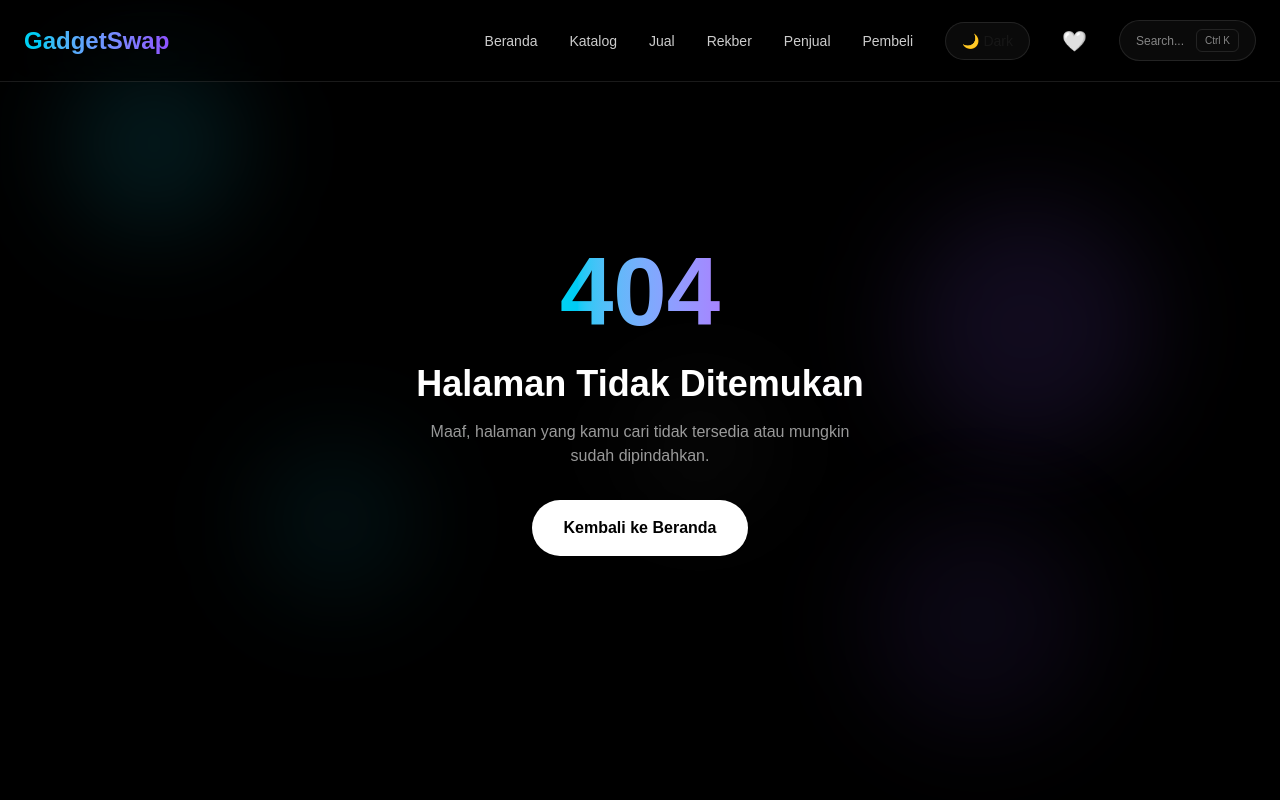
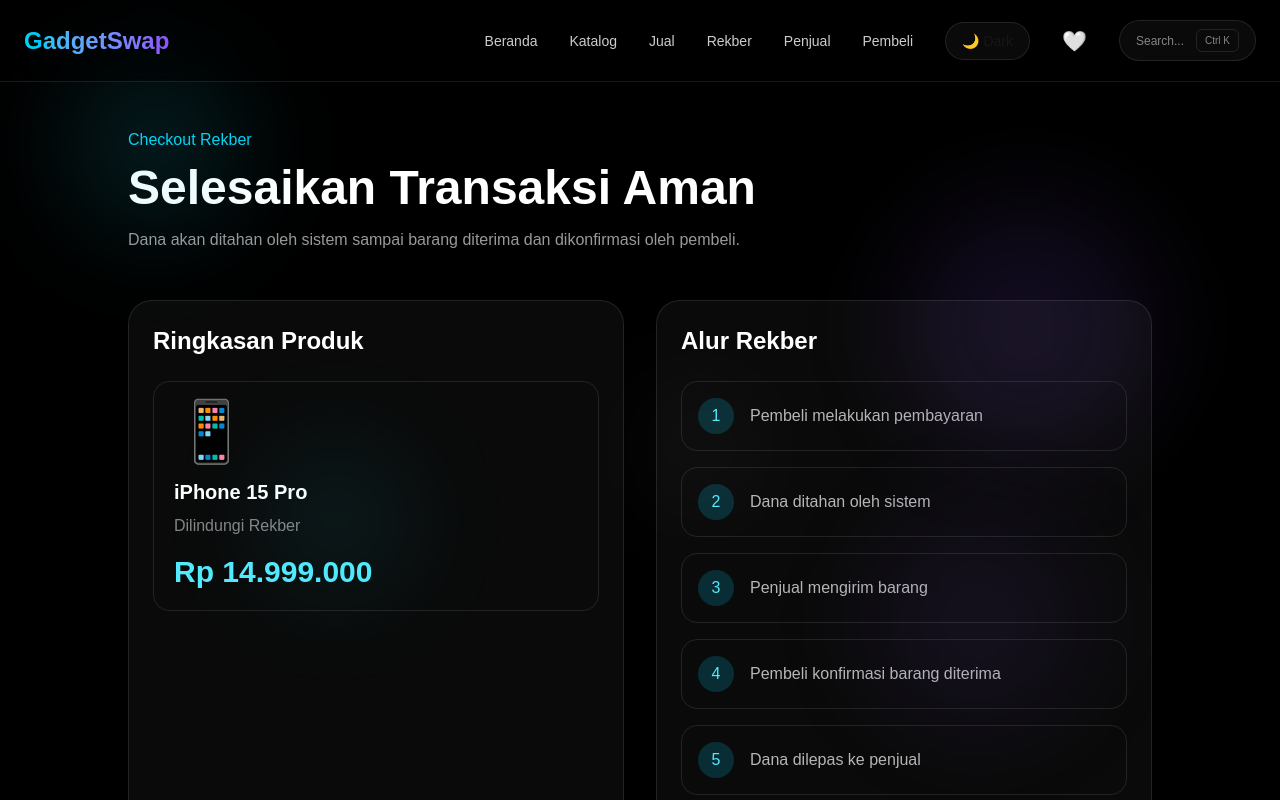
Before and after one commit to Rexlicky/gadgetswap, a Next.js app: page /checkout in a window 1280 px wide. Before the commit this address had no page. Shown: the top 800 px of the page. Built offline with nearby package versions, Linux system fonts and the light colour scheme.

Commit message:
feat: add escrow purchase flow page

```diff
--- /dev/null
+++ b/src/app/checkout/page.js
@@ -0,0 +1,72 @@
+import Link from "next/link";
+
+export const metadata = {
+  title: "Checkout Rekber",
+};
+
+export default function CheckoutPage() {
+  return (
+    <main className="page-transition min-h-screen bg-black px-6 py-32 text-white">
+      <div className="mx-auto max-w-5xl">
+        <p className="text-cyan-400">Checkout Rekber</p>
+
+        <h1 className="mt-3 text-5xl font-bold">Selesaikan Transaksi Aman</h1>
+
+        <p className="mt-4 text-white/60">
+          Dana akan ditahan oleh sistem sampai barang diterima dan dikonfirmasi
+          oleh pembeli.
+        </p>
+
+        <div className="mt-12 grid gap-8 lg:grid-cols-2">
+          <div className="rounded-3xl border border-white/10 bg-white/[0.04] p-6">
+            <h2 className="text-2xl font-bold">Ringkasan Produk</h2>
+
+            <div className="mt-6 rounded-2xl border border-white/10 p-5">
+              <div className="text-6xl">📱</div>
+
+              <h3 className="mt-4 text-xl font-semibold">iPhone 15 Pro</h3>
+
+              <p className="mt-2 text-white/50">Dilindungi Rekber</p>
+
+              <p className="mt-4 text-3xl font-bold text-cyan-300">
+                Rp 14.999.000
+              </p>
+            </div>
+          </div>
+
+          <div className="rounded-3xl border border-white/10 bg-white/[0.04] p-6">
+            <h2 className="text-2xl font-bold">Alur Rekber</h2>
+
+            <div className="mt-6 space-y-4">
+              {[
+                "Pembeli melakukan pembayaran",
+                "Dana ditahan oleh sistem",
+                "Penjual mengirim barang",
+                "Pembeli konfirmasi barang diterima",
+                "Dana dilepas ke penjual",
+              ].map((step, index) => (
+                <div
+                  key={step}
+                  className="flex items-center gap-4 rounded-2xl border border-white/10 p-4"
+                >
+                  <div className="flex h-9 w-9 items-center justify-center rounded-full bg-cyan-500/20 text-cyan-300">
+                    {index + 1}
+                  </div>
+
+                  <p className="text-white/70">{step}</p>
+                </div>
+              ))}
+            </div>
+
+            <Link
+              href="/escrow"
+              className="mt-8 block rounded-2xl bg-gradient-to-r from-cyan-500 to-violet-500 px-6 py-4 text-center font-semibold transition hover:scale-[1.02]"
+            >
+              Mulai Rekber
+            </Link>
+          </div>
+        </div>
+      </div>
+    </main>
+  );
+}
--- a/src/components/product/ProductActions.jsx
+++ b/src/components/product/ProductActions.jsx
@@ -1,3 +1,5 @@
+import Link from "next/link";
+
 export default function ProductActions() {
   return (
     <div className="mt-8 grid gap-4 sm:grid-cols-3">
@@ -18,21 +20,24 @@ export default function ProductActions() {
         💬 Chat Penjual
       </button>
 
-      <button
+      <Link
+        href="/checkout"
         className="
     rounded-2xl
-          border
-          border-white/10
-          bg-white/[0.04]
+    bg-gradient-to-r
+    from-cyan-500
+    to-violet-500
     px-6
     py-4
+    text-center
     font-medium
+    text-white
     transition
-          hover:border-cyan-400/30
+    hover:scale-[1.02]
   "
       >
-        🤝 Atur COD
-      </button>
+        🛡️ Beli dengan Rekber
+      </Link>
 
       <button
         className="
```
Lines whose indentation alone changed are shown as unchanged.
